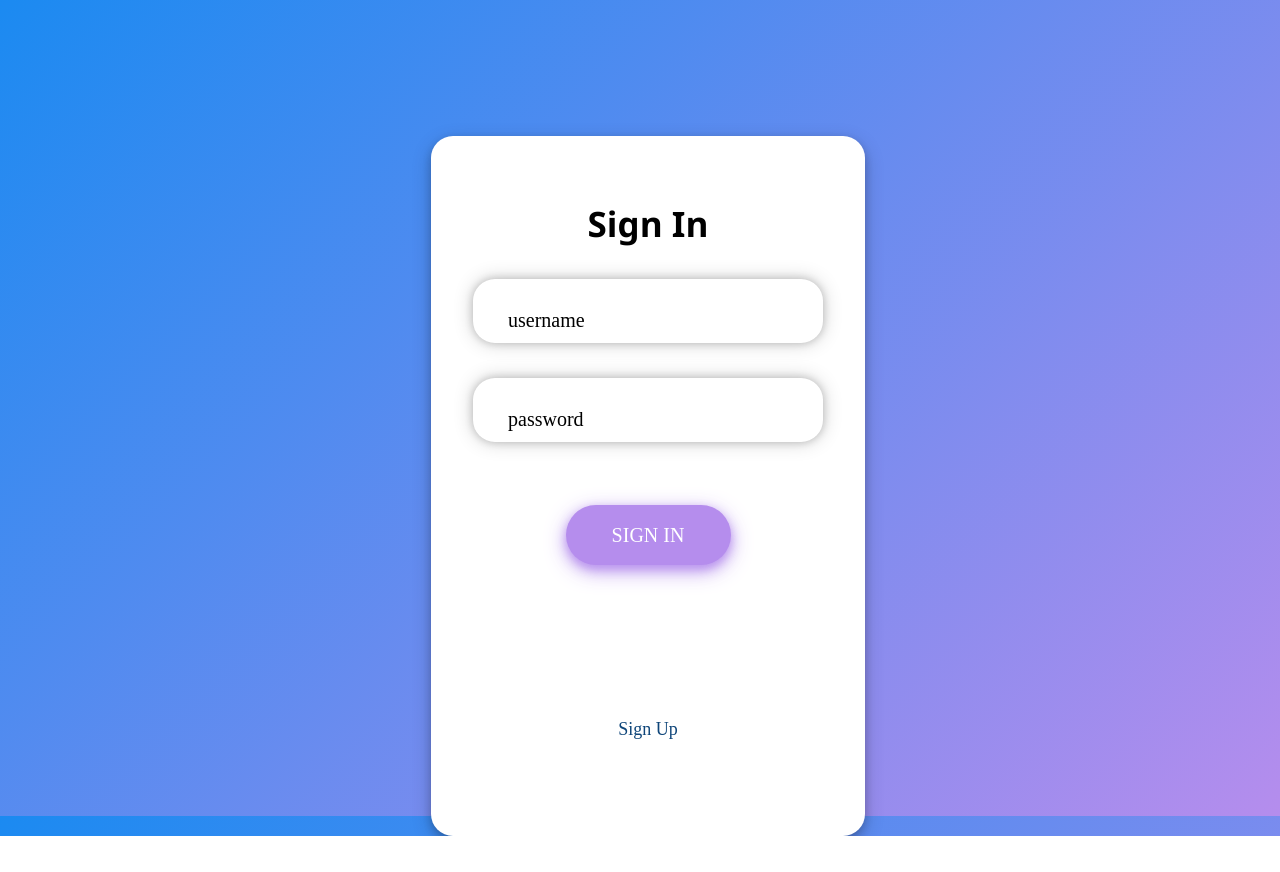
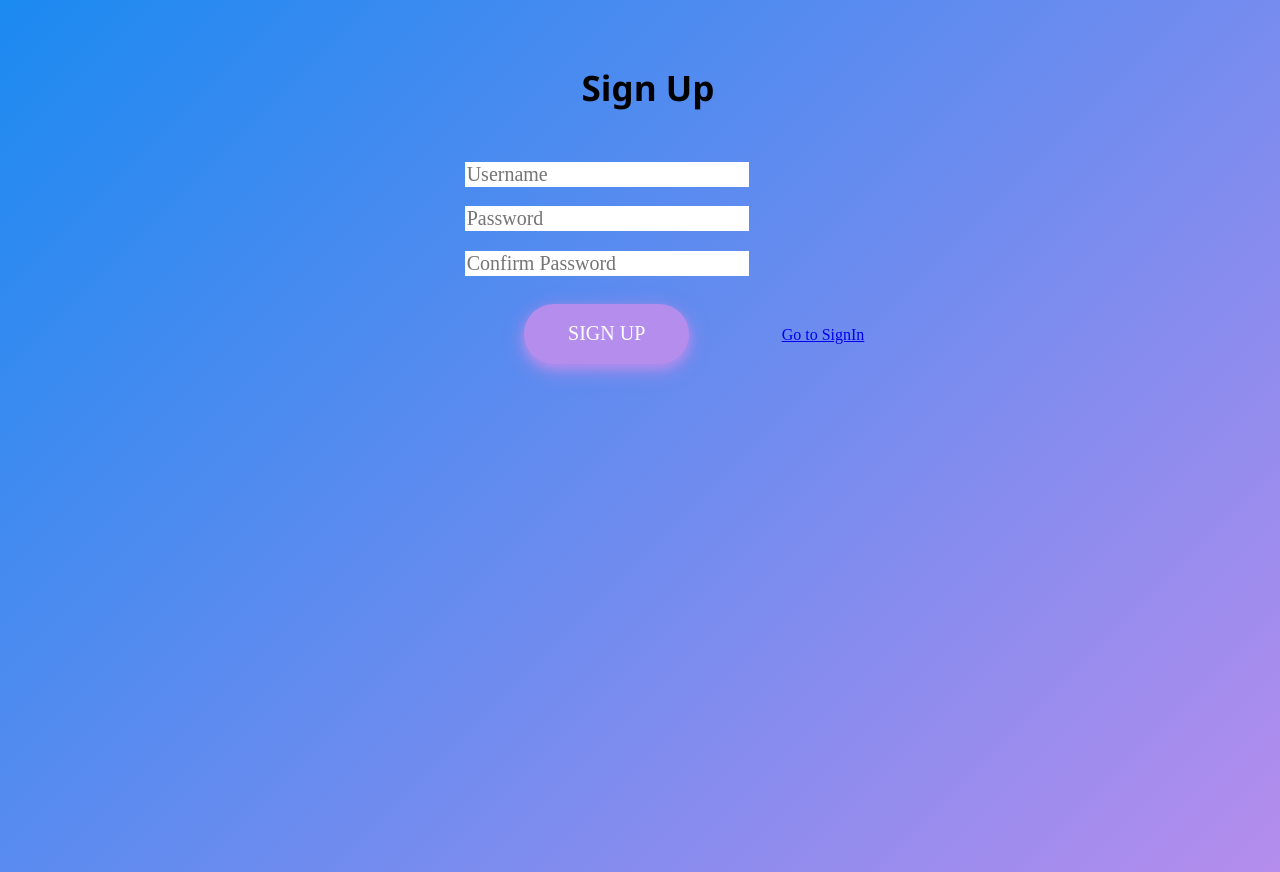
Before and after one commit to 0shy/Frontend, a React (Create React App) app: page /signup in a window 1280 px wide. Before the commit the page ends 836 px from the top, so only its background shows below. Built offline with nearby package versions, Linux system fonts and the light colour scheme.

Commit message:
로그인 기능 구현, 회원가입 기능 구현

```diff
--- a/package.json
+++ b/package.json
@@ -12,6 +12,7 @@
     "mysql": "^2.18.1",
     "react": "^18.2.0",
     "react-dom": "^18.2.0",
+    "react-router-dom": "^6.22.0",
     "react-scripts": "5.0.1",
     "web-vitals": "^2.1.4"
   },
--- a/src/App.js
+++ b/src/App.js
@@ -1,11 +1,17 @@
 import React from 'react';
-import Login from './pages/Login/Login';
+import { BrowserRouter as Router, Route, Routes } from 'react-router-dom';
+import SignIn from './pages/SignIn/SignIn';
+import SignUp from './pages/SignUp/SignUp';
 
-function App () {
-
+function App() {
   return (
-      <Login />
-  )
+    <Router>
+      <Routes>
+        <Route path="/" element={<SignIn />} />
+        <Route path="/signup" element={<SignUp />} />
+      </Routes>
+    </Router>
+  );
 }
 
 export default App;
--- a/src/pages/Login/Login.js
+++ /dev/null
@@ -1,107 +0,0 @@
-import React, { Component } from 'react';
-import "./login.css";
-import md5 from 'md5';
-import axios from "axios";
-
-const serverURL = 'http://example.com';
-axios.defaults.withCredentials = true;
-
-class Signin extends Component {
-  constructor(props) {
-    super(props);
-    this.state = {
-      username: 'username',
-      password: 'password',
-    }
-  }
-
-
-  handleInputChange = (event) => {
-    const target = event.target;
-    let value = event.target.value;
-    const name = target.name;
-
-    if (target.name === "password") {
-      document.getElementById(name).type = "password";
-      value = md5(event.target.value);
-    }
-
-    this.setState({
-      [name]: value
-    });
-
-    document.getElementById(name).style.fontFamily = "Montserrat black";
-  }
-
-  setEmptyValue = (event) => {
-    const name = event.target.name
-    document.getElementById(name).value = "";
-
-  }
-
-  render() {
-    return (
-      <div className="login">
-        <h4>Sign In</h4>
-        <form onSubmit={this.handleSubmit}>
-          <div className="text_area">
-            <input
-              type="text"
-              id="username"
-              name="username"
-              defaultValue={this.state.username}
-              onChange={this.handleInputChange}
-              onFocus={this.setEmptyValue}
-              className="text_input"
-
-            />
-          </div>
-          <div className="text_area">
-            <input
-              type="text"
-              id="password"
-              name="password"
-              defaultValue={this.state.password}
-              onChange={this.handleInputChange}
-              onFocus={this.setEmptyValue}
-              className="text_input"
-
-            />
-          </div>
-          <input
-            type="submit"
-            value="SIGN IN"
-            className="btn"
-
-          />
-        </form>
-        <a className="link" href="/signup">Sign Up</a>
-      </div>
-    )
-  }
-}
-
-export const requestLogin = async (email, pw) => {
-  return await axios
-    .post(
-      `${serverURL}/login/`,
-      {
-        email: email,
-        password: pw,
-      },
-      { withCredentials: true }
-    )
-    .then((response) => {
-      /// token이 필요한 API 요청 시 header Authorization에 token 담아서 보내기
-      axios.defaults.headers.common[
-        "Authorization"
-      ] = `Bearer ${response.data.access_token}`;
-      return response.data;
-    })
-    .catch((e) => {
-      console.log(e.response.data);
-      return "이메일 혹은 비밀번호를 확인하세요.";
-    });
-};
-
-export default Signin;
--- /dev/null
+++ b/src/pages/SignIn/SignIn.js
@@ -0,0 +1,95 @@
+import React, { Component } from 'react';
+import "./SignIn.css";
+import axios from "axios";
+import { Link } from 'react-router-dom';
+
+
+
+axios.defaults.withCredentials = true;
+
+class Signin extends Component {
+  constructor(props) {
+    super(props);
+    this.state = {
+      username: '',
+      password: '',
+    };
+  }
+
+  handleSubmit = async (event) => {
+    event.preventDefault();
+
+    try {
+      const { username, password } = this.state;
+      const response = await requestLogin(username, password);
+
+      // 토큰을 받아오는 데 성공한 경우, 다음 로직을 수행할 수 있습니다.
+      console.log('로그인 성공:', response);
+      // 다른 동작을 수행하거나 페이지를 이동하는 등의 로직을 추가하세요.
+    } catch (error) {
+      // 로그인에 실패한 경우의 처리
+      console.error('로그인 실패:', error);
+    }
+  };
+
+  handleInputChange = (event) => {
+    const { name, value } = event.target;
+
+    this.setState({ [name]: value });
+
+    // 예시로 폰트 패밀리 설정
+    document.getElementById(name).style.fontFamily = 'Montserrat black';
+  };
+
+  setEmptyValue = (event) => {
+    const { name } = event.target;
+    document.getElementById(name).value = '';
+  };
+
+
+  render() {
+    return (
+      <div className="login">
+        <h4>Sign In</h4>
+        <form onSubmit={this.handleSubmit}>
+          <div className="id">
+            <input
+              type="text"
+              id="username"
+              name="username"
+              value={this.state.username}
+              onChange={this.handleInputChange}
+              onFocus={this.setEmptyValue}
+              className="text_input"
+            />
+          </div>
+          <div className="password">
+            <input
+              type="password"
+              id="password"
+              name="password"
+              value={this.state.password}
+              onChange={this.handleInputChange}
+              onFocus={this.setEmptyValue}
+              className="text_input"
+            />
+          </div>
+          <input
+            type="submit"
+            value="SIGN IN"
+            className="btn"
+          />
+        </form>
+        <Link to="/signup" className="link">
+          Sign Up
+        </Link>
+      </div>
+    );
+  }
+}
+
+export const requestLogin = async (username, password) => {
+  // requestLogin 함수는 동일한 코드
+};
+
+export default Signin;
--- /dev/null
+++ b/src/pages/SignUp/SignUp.css
@@ -0,0 +1,71 @@
+body {
+    background: linear-gradient(135deg, #1B8AF1, #B58DED);
+    height: 100vh;
+    width: 100%;
+    text-align: center;
+}
+
+h4 {
+    font-family: 'Segoe UI', bold;
+    font-size: 35px;
+    margin-top: 4rem;
+    margin-bottom: 2rem;
+}
+
+form {
+    display: inline-block;
+    align-items: center;
+    height: 320px;  /* 높이 조정 */
+    width: 350px;
+    margin-bottom: 170px;
+}
+
+.text_area {
+    align-content: center;
+    border-radius: 22px;
+    margin-bottom: 35px;
+    width: 100%;
+    height: 64px;
+    box-shadow: 0 0 8px 0 rgba(0, 0, 0, 0.2), 0 0 20px 0 rgba(0, 0, 0, 0.19);
+}
+
+.text_input {
+    margin-top: 1.2rem;
+    font-family: 'Montserrat regular';
+    font-size: 20px;
+    border: none;
+    width: 80%;
+}
+
+.btn {
+    margin-top: 28px;
+    width: 165px;
+    height: 60px;
+    border-radius: 30px;
+    background: #B58DED;
+    border: none;
+    font-family: 'Montserrat';
+    font-size: 20px;
+    color: #FFFFFF;
+    box-shadow: 0 4px 8px 0 rgba(181, 141, 237, 0.7), 0 6px 20px 0 rgba(181, 141, 237, 0.9);
+    cursor: pointer;
+}
+
+.signup {
+    display: inline-block;
+    background: #FFFFFF;
+    width: 434px;
+    height: 700px;
+    margin-top: 10%;
+    border-radius: 22px;
+    box-shadow: 0 4px 8px 0 rgba(0, 0, 0, 0.2), 0 6px 20px 0 rgba(0, 0, 0, 0.19);
+}
+
+.link {
+    color: #0E4579;
+    font-family: 'Montserrat light';
+    font-size: 18px;
+    cursor: pointer;
+    display: block;
+    text-decoration: none;
+}
--- /dev/null
+++ b/src/pages/SignUp/SignUp.js
@@ -0,0 +1,109 @@
+import React, { Component } from 'react';
+import axios from 'axios';
+import { Link } from 'react-router-dom';
+const serverURL = 'http://localhost:3000';
+
+axios.defaults.withCredentials = true;
+
+class Signup extends Component {
+  constructor(props) {
+    super(props);
+    this.state = {
+      username: '',
+      password: '',
+      confirmPassword: '',
+    };
+  }
+
+  handleSubmit = async (event) => {
+    event.preventDefault();
+
+    try {
+      // 비밀번호와 확인 비밀번호 일치 여부 확인
+      if (this.state.password !== this.state.confirmPassword) {
+        throw new Error('비밀번호가 일치하지 않습니다.');
+      }
+
+      // 회원가입 요청 보내기
+      const response = await requestSignup(this.state.username, this.state.password);
+
+      // 회원가입 성공 시의 로직 추가
+      console.log('회원가입 성공:', response);
+    } catch (error) {
+      // 회원가입 실패 시의 로직 추가
+      console.error('회원가입 실패:', error.message);
+    }
+  };
+
+  handleInputChange = (event) => {
+    const { name, value } = event.target;
+    this.setState({ [name]: value });
+  };
+
+  setEmptyValue = (event) => {
+    const { name } = event.target;
+    document.getElementById(name).value = '';
+  };
+
+  render() {
+    return (
+      <div className="signup">
+        <h4>Sign Up</h4>
+        <form onSubmit={this.handleSubmit}>
+          <div className="id">
+            <input
+              type="text"
+              id="username"
+              name="username"
+              value={this.state.username}
+              onChange={this.handleInputChange}
+              onFocus={this.setEmptyValue}
+              className="text_input"
+              placeholder="Username"
+            />
+          </div>
+          <div className="password">
+            <input
+              type="password"
+              id="password"
+              name="password"
+              value={this.state.password}
+              onChange={this.handleInputChange}
+              onFocus={this.setEmptyValue}
+              className="text_input"
+              placeholder="Password"
+            />
+          </div>
+          <div className="confirm-password">
+            <input
+              type="password"
+              id="confirmPassword"
+              name="confirmPassword"
+              value={this.state.confirmPassword}
+              onChange={this.handleInputChange}
+              onFocus={this.setEmptyValue}
+              className="text_input"
+              placeholder="Confirm Password"
+            />
+          </div>
+          <input
+            type="submit"
+            value="SIGN UP"
+            className="btn"
+          />
+        </form>
+        <Link to="/signin">Go to SignIn</Link>
+      </div>
+    );
+  }
+}
+
+export const requestSignup = async (username, password) => {
+  // 회원가입 요청 보내기
+  return await axios.post(`${serverURL}/signup`, {
+    username: username,
+    password: password,
+  });
+};
+
+export default Signup;
```
Also changed, not shown: src/pages/SignIn/SignIn.css (renamed from src/pages/Login/login.css), 2 other files (tests, documents, lock files or other folders).
